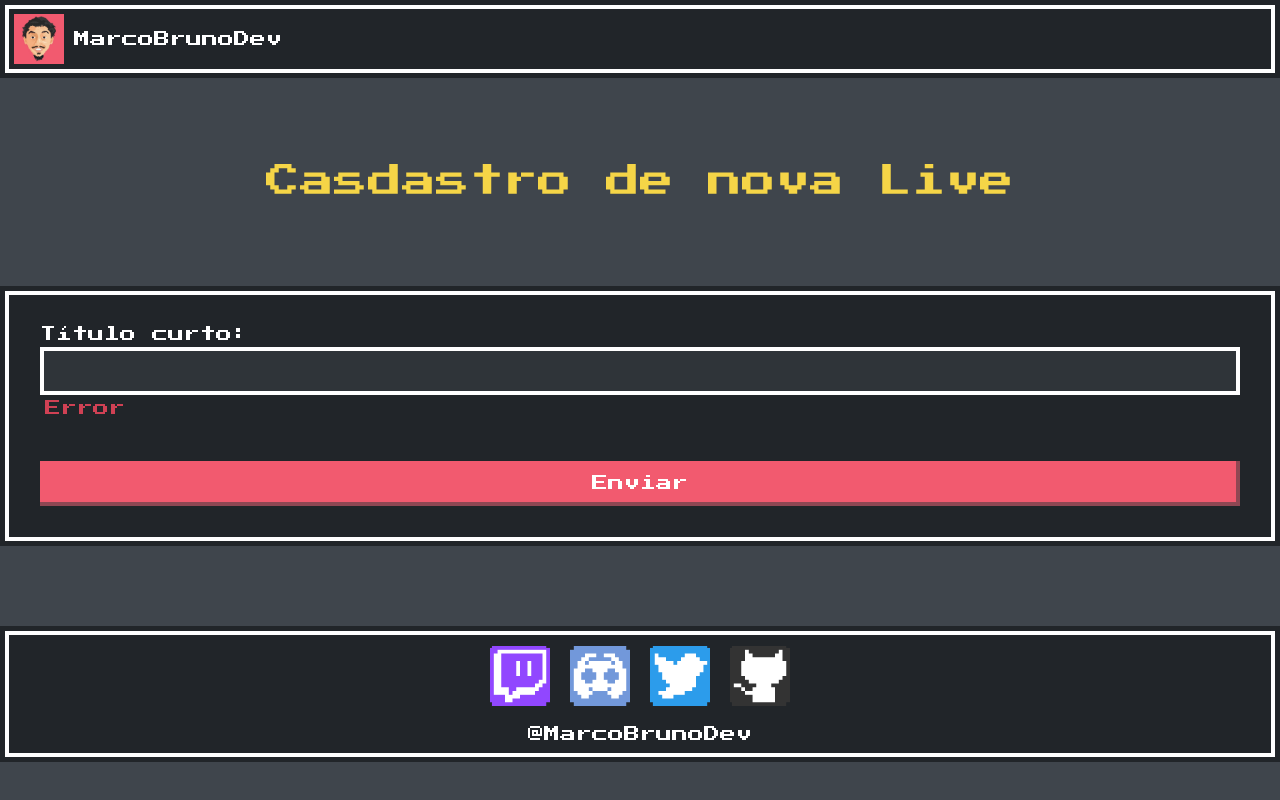
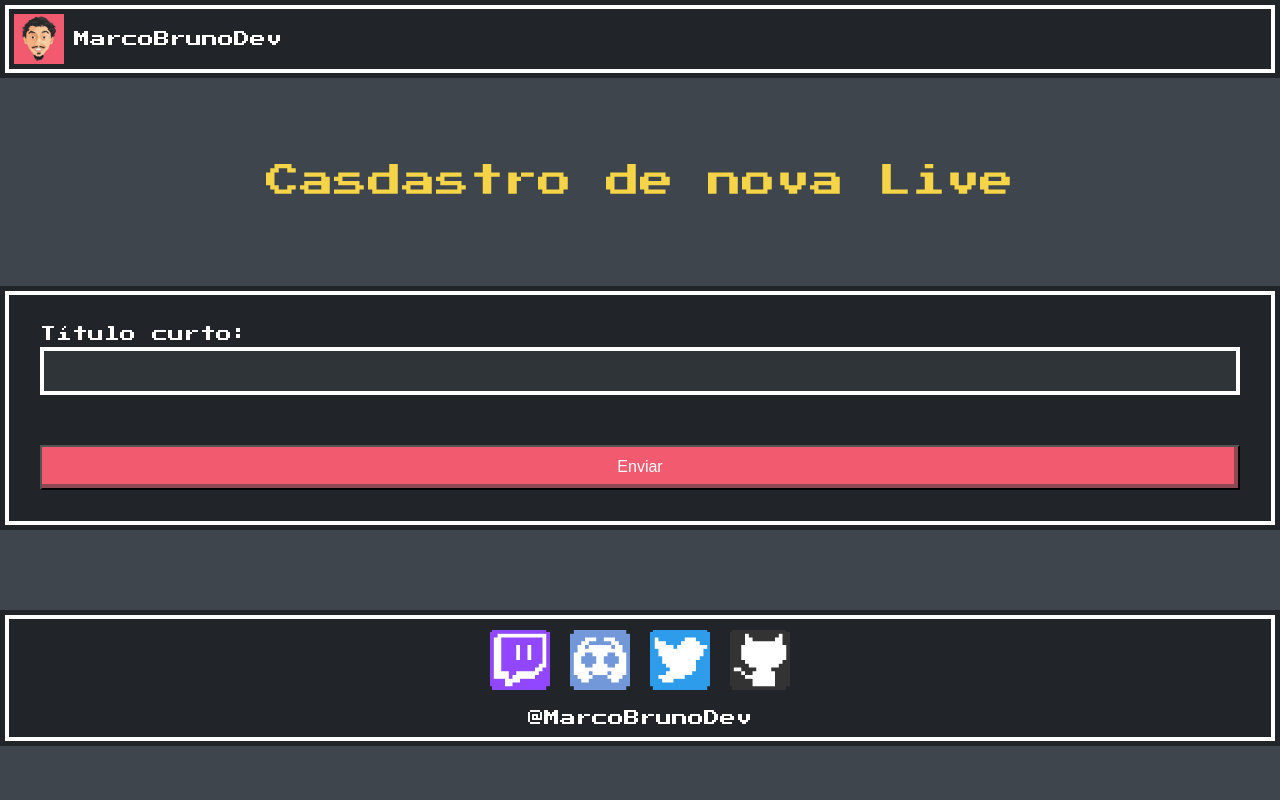
Before and after one commit to marcobrunodev/portfolio, a React (Create React App) app: page /lives/new in a window 1280 px wide. Built offline with nearby package versions, Linux system fonts and the light colour scheme.

Commit message:
:sparkles: form validation ok

```diff
--- a/src/components/FieldNes/index.js
+++ b/src/components/FieldNes/index.js
@@ -3,17 +3,18 @@ import PropTypes from 'prop-types';
 import { Label, Content, Input } from './styles';
 import MsgError from '../MsgError';
 
-const FieldNes = ({ content, type, name, placeholder, onChange }) => (
+const FieldNes = ({ content, type, name, placeholder, onChange, msgError }) => (
   <Label>
     <Content>{content}</Content>
     <Input type={type} name={name} placeholder={placeholder} onChange={onChange} />
-    <MsgError>Error</MsgError>
+    <MsgError>{msgError}</MsgError>
   </Label>
 );
 
 FieldNes.defaultProps = {
   type: 'text',
   placeholder: '',
+  msgError: '',
 };
 
 FieldNes.propTypes = {
@@ -22,6 +23,7 @@ FieldNes.propTypes = {
   name: PropTypes.string.isRequired,
   placeholder: PropTypes.string,
   onChange: PropTypes.func.isRequired,
+  msgError: PropTypes.string,
 };
 
 export default FieldNes;
--- a/src/components/FormNes/index.js
+++ b/src/components/FormNes/index.js
@@ -1,18 +1,16 @@
-import styled from 'styled-components';
-import ContainerNes from '../ContainerNes';
-import { Label } from '../FieldNes/styles';
+import React from 'react';
+import PropTypes from 'prop-types';
+import { Form } from './styles';
 
-const FormNes = styled(ContainerNes)`
-  padding: var(--gap-big);
-`;
+const FormNes = ({ children, onSubmit }) => (
+  <Form as="form" onSubmit={onSubmit}>
+    {children}
+  </Form>
+);
 
-const Half = styled.div`
-  display: flex;
-  justify-content: space-between;
+FormNes.propTypes = {
+  children: PropTypes.element.isRequired,
+  onSubmit: PropTypes.func.isRequired,
+};
 
-  & > ${Label} {
-    width: 49%;
-  }
-`;
-
-export { FormNes, Half };
+export default FormNes;
--- /dev/null
+++ b/src/components/FormNes/styles.js
@@ -0,0 +1,18 @@
+import styled from 'styled-components';
+import ContainerNes from '../ContainerNes';
+import { Label } from '../FieldNes/styles';
+
+const Form = styled(ContainerNes)`
+  padding: var(--gap-big);
+`;
+
+const Half = styled.div`
+  display: flex;
+  justify-content: space-between;
+
+  & > ${Label} {
+    width: 49%;
+  }
+`;
+
+export { Form, Half };
--- a/src/containers/FooterDev/index.js
+++ b/src/containers/FooterDev/index.js
@@ -25,7 +25,7 @@ const FooterDev = () => (
   <Footer as="footer">
     <Navigation>
       {medias.map(({ href, what }) => (
-        <SocialMedia href={href} what={what} />
+        <SocialMedia key={what} href={href} what={what} />
       ))}
     </Navigation>
 
--- a/src/containers/FormLive/index.js
+++ b/src/containers/FormLive/index.js
@@ -1,7 +1,7 @@
 import React from 'react';
-import { FormNes, Half } from '../../components/FormNes';
+import FormNes from '../../components/FormNes';
+import { Half } from '../../components/FormNes/styles';
 import FieldNes from '../../components/FieldNes';
-import TextareaNes from '../../components/TextareaNes';
 import ButtonNes from '../../components/ButtonNes';
 import useValidation from '../../libs/validation/useValidation';
 import validation from './validation';
@@ -16,12 +16,13 @@ const FormLive = () => {
   );
 
   return (
-    <FormNes noValidate onSubmit={handleSubmit}>
+    <FormNes onSubmit={handleSubmit}>
       <FieldNes
         content="Título curto:"
         name="titleShort"
         value={value.titleShort}
         onChange={handleChange}
+        msgError={errors.titleShort}
       />
 
       {/* <FieldNes content="Título" name="title" />
@@ -40,7 +41,7 @@ const FormLive = () => {
       <TextareaNes content="Objetivos" placeholder="Cada objetivo separado por ;" name="goals" />
       <TextareaNes content="Descrição" name="description" /> */}
 
-      <ButtonNes>Enviar</ButtonNes>
+      <ButtonNes as="button">Enviar</ButtonNes>
     </FormNes>
   );
 };
--- a/src/containers/FormLive/validation.js
+++ b/src/containers/FormLive/validation.js
@@ -1,10 +1,12 @@
-import { required } from '../../libs/validation';
+import { required, minLength } from '../../libs/validation';
 
 function validation(values) {
   const { titleShort } = values;
   const errors = {};
 
-  errors.titleShort = required(titleShort, 'Título é obrigatório');
+  errors.titleShort =
+    required(titleShort, 'Título curto é obrigatório') ||
+    minLength(2, titleShort, 'Tem que ter 2 ou mais caracteres');
 
   return errors;
 }
--- a/src/libs/validation/useValidation.js
+++ b/src/libs/validation/useValidation.js
@@ -18,6 +18,8 @@ function useValidation(validation = false, callback, ...values) {
   function handleSubmit(event) {
     event.preventDefault();
 
+    console.log('Galera feliz!!!');
+
     setErrors(validation instanceof Object ? validation(value) : {});
     setIsSubmitting(true);
   }
```
